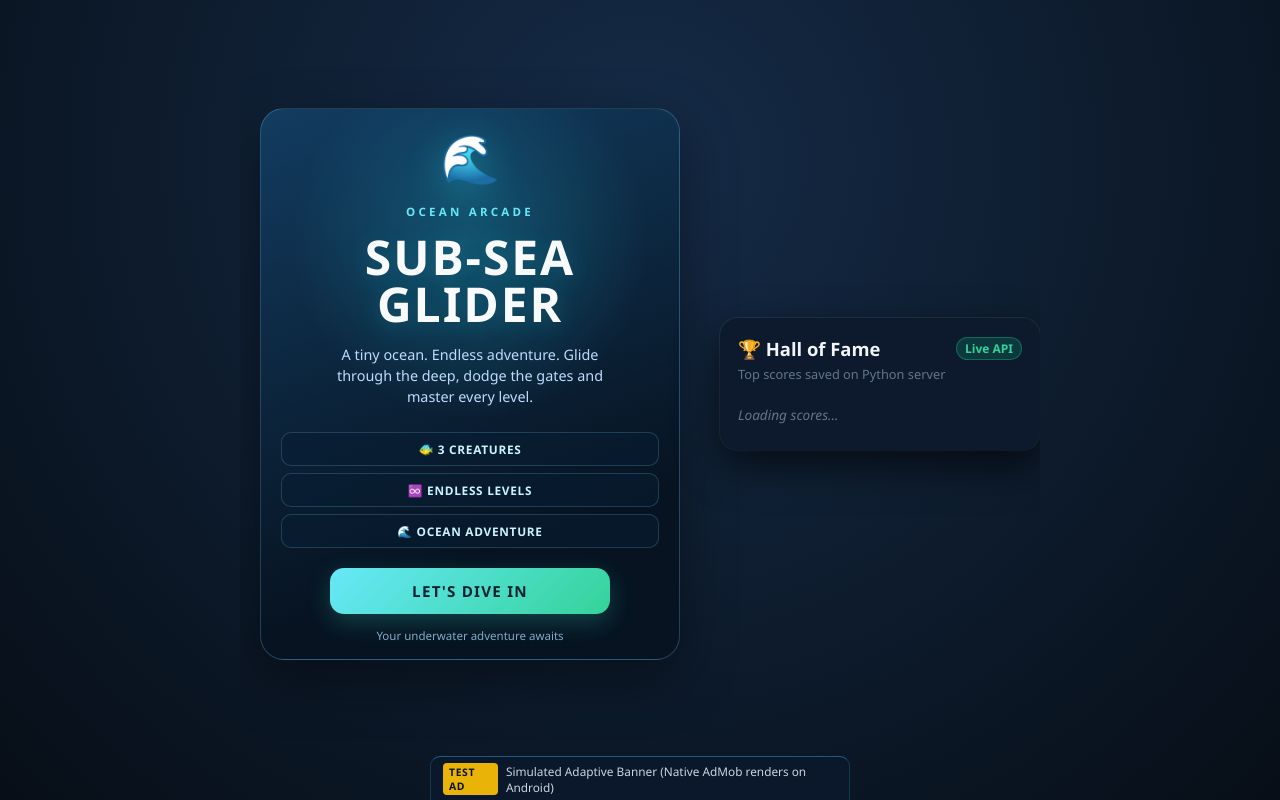
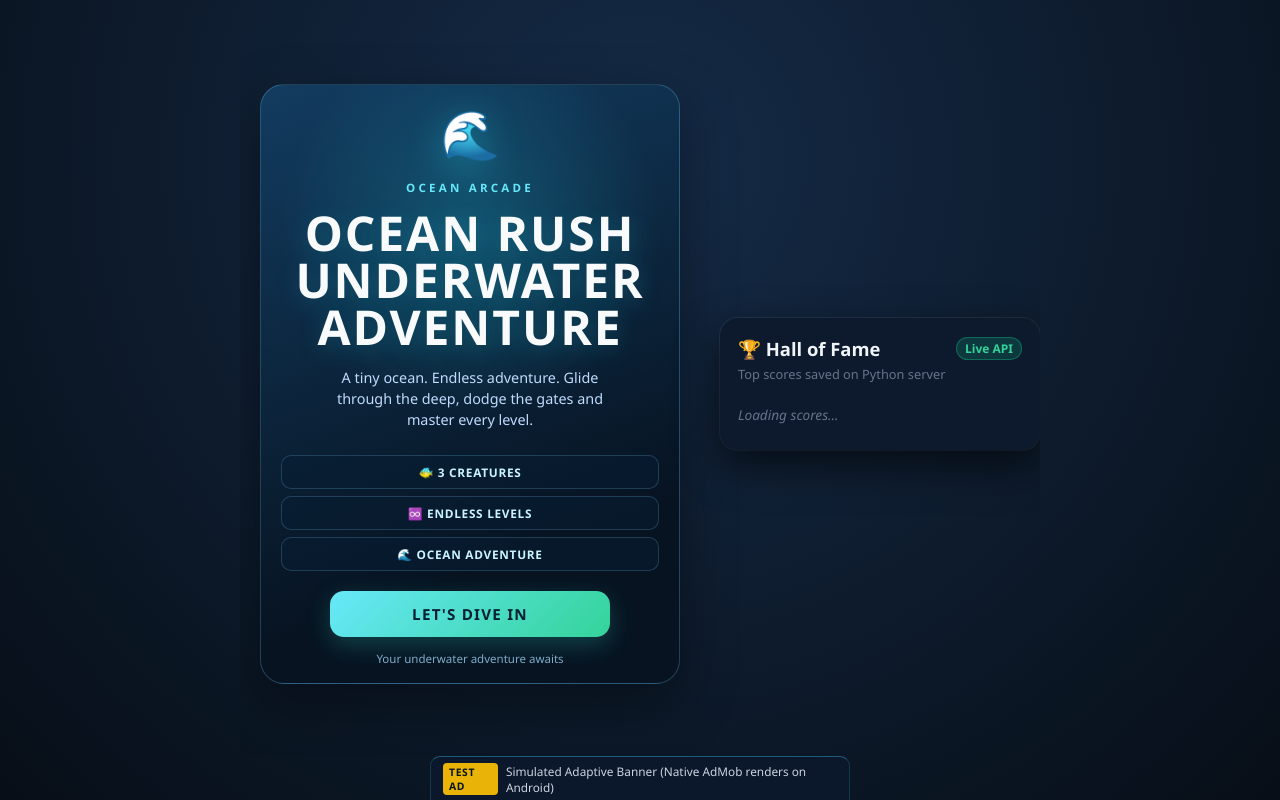
Before and after one commit to Anvesh0928/Flappy-Bird, a website with bundled scripts: page frontend/public/index.html in a window 1280 px wide. Built offline with nearby package versions, Linux system fonts and the light colour scheme; files whose address does not match are found by name.

Commit message:
Update Ocean Rush game UI branding

```diff
--- a/frontend/public/index.html
+++ b/frontend/public/index.html
@@ -3,14 +3,14 @@
 <head>
   <meta charset="UTF-8" />
   <meta name="viewport" content="width=device-width, initial-scale=1.0, viewport-fit=cover" />
-  <title>Underwater Flappy Adventure</title>
+  <title>Ocean Rush - Underwater Adventure</title>
   <link rel="stylesheet" href="style.css" />
 </head>
 <body>
   <div class="app-layout">
     <section id="homeScreen" class="menu-screen onboarding-screen">
       <div class="menu-brand">🌊</div><p class="eyebrow">OCEAN ARCADE</p>
-      <h1>SUB-SEA<br/>GLIDER</h1>
+      <h1>OCEAN RUSH<br/>UNDERWATER ADVENTURE</h1>
       <p class="menu-copy">A tiny ocean. Endless adventure. Glide through the deep, dodge the gates and master every level.</p>
       <div class="intro-highlights"><span>🐠 3 CREATURES</span><span>♾️ ENDLESS LEVELS</span><span>🌊 OCEAN ADVENTURE</span></div>
       <button id="startGameBtn" class="menu-primary">LET'S DIVE IN</button>
@@ -28,7 +28,7 @@
       <label class="legal-check"><input id="privacyAccept" type="checkbox"/><span>I have read and accept the Privacy Policy.</span></label>
       <div class="legal-document">
         <h3>📜 Terms &amp; Conditions</h3>
-        <p>Sub-Sea Glider is provided for personal entertainment. Do not misuse the app, interfere with its operation, or attempt to disrupt its services. Scores and leaderboard availability may vary if network services are unavailable. The game is provided as-is, without a guarantee of uninterrupted service. You may stop using the app at any time by uninstalling it.</p>
+        <p>Ocean Rush - Underwater Adventure is provided for personal entertainment. Do not misuse the app, interfere with its operation, or attempt to disrupt its services. Scores and leaderboard availability may vary if network services are unavailable. The game is provided as-is, without a guarantee of uninterrupted service. You may stop using the app at any time by uninstalling it.</p>
       </div>
       <label class="legal-check"><input id="termsAccept" type="checkbox"/><span>I agree to the Terms &amp; Conditions.</span></label>
       <button id="acceptLegalBtn" class="menu-primary" disabled>ACCEPT &amp; CONTINUE</button>
@@ -69,7 +69,7 @@
     <div class="game-wrapper hidden" id="gameScreen">
       <!-- Top Bar -->
       <header class="game-header">
-        <span class="game-title">🌊 Flappy Sub-Sea</span>
+        <span class="game-title">🌊 Ocean Rush</span>
         <span class="game-level-chip" id="gameLevelChip">LEVEL 1</span>
         <button id="soundToggleBtn" class="icon-btn" title="Toggle Sound">🔊</button>
       </header>
```
